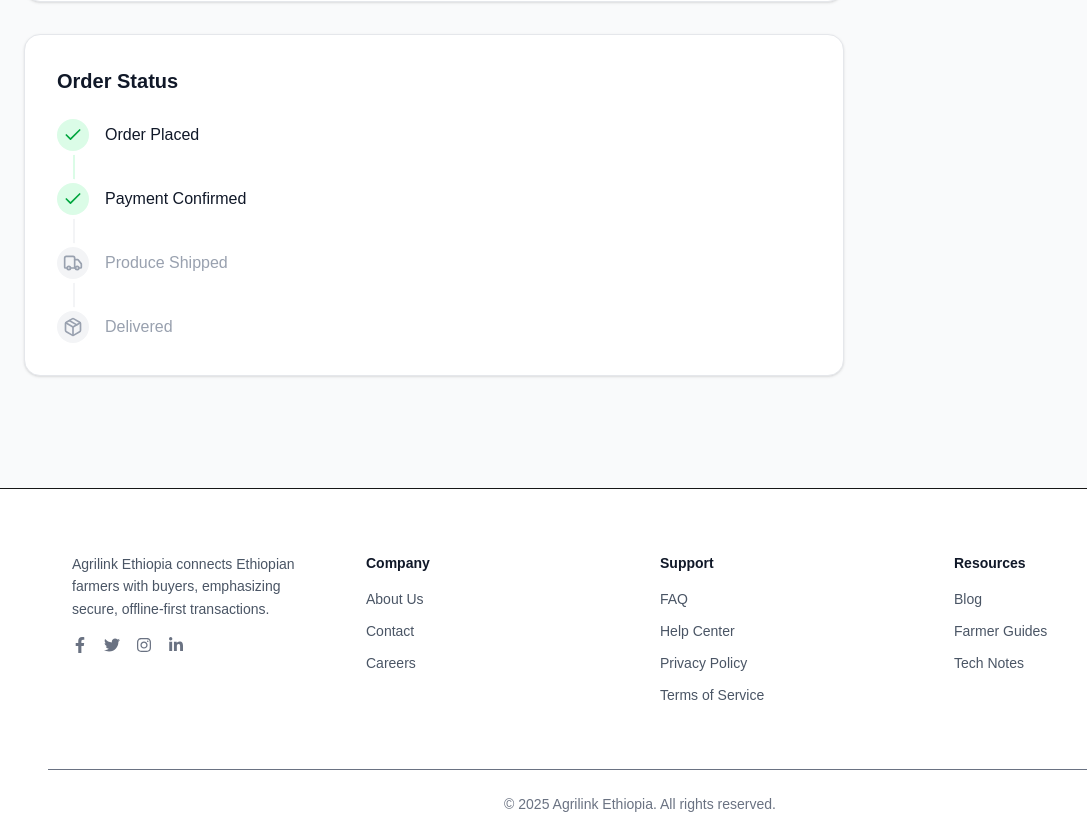
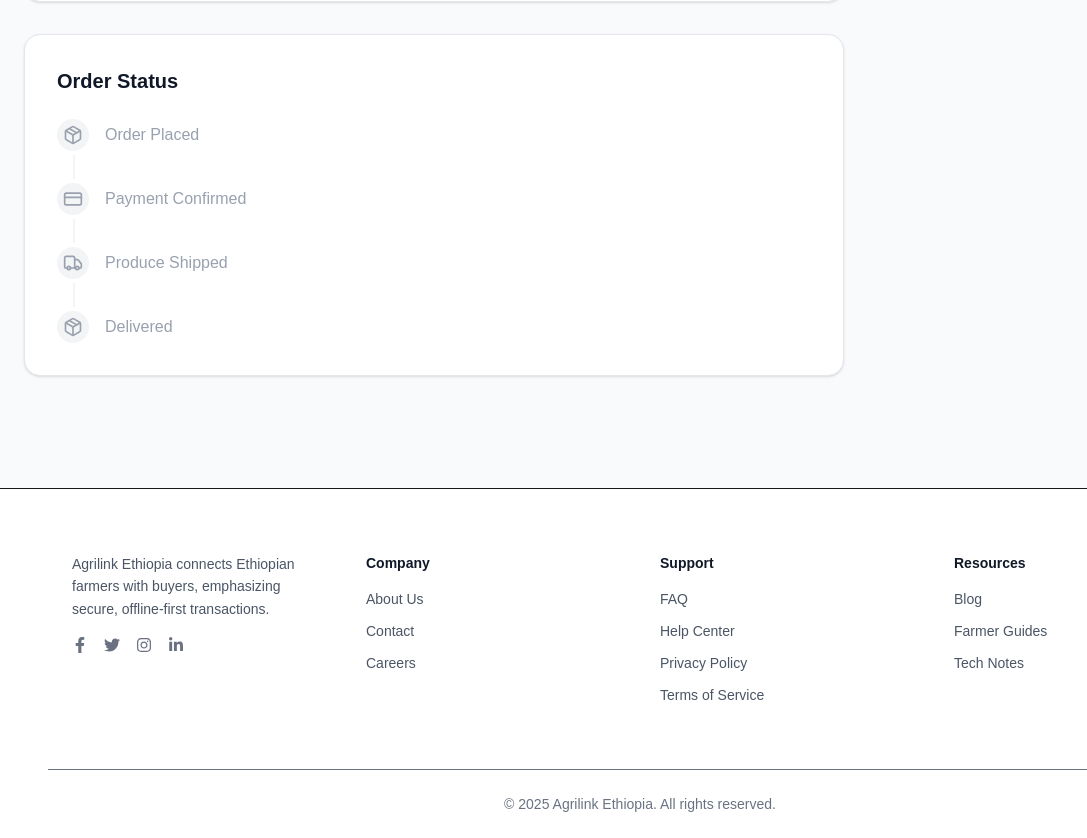
Before and after one commit to BemnetMussa/AgriLink, a Next.js app in the folder client/: page /listings/1 in a window 1280 px wide. Shown: the part 1277-2115 px from the top of the page, without its empty margins (0-1087 px from the left). Built offline with nearby package versions, Linux system fonts and the light colour scheme.

Commit message:
order status(neutral)
since the funcitonaties of the order is not implemented is is neutral for now

```diff
--- a/client/app/listings/[id]/page.tsx
+++ b/client/app/listings/[id]/page.tsx
@@ -161,20 +161,20 @@
 
                                 {/* Step 1 */}
                                 <div className="relative flex items-center gap-4">
-                                    <div className="z-10 flex h-8 w-8 items-center justify-center rounded-full bg-green-100 text-green-600 ring-4 ring-white">
-                                        <Check className="h-5 w-5" />
+                                    <div className="z-10 flex h-8 w-8 items-center justify-center rounded-full bg-gray-100 text-gray-400 ring-4 ring-white">
+                                        <Package className="h-5 w-5" />
                                     </div>
-                                    <div className="absolute left-4 top-8 h-full w-0.5 bg-green-100"></div>
-                                    <span className="font-medium text-gray-900">Order Placed</span>
+                                    <div className="absolute left-4 top-8 h-full w-0.5 bg-gray-100"></div>
+                                    <span className="font-medium text-gray-400">Order Placed</span>
                                 </div>
 
                                 {/* Step 2 */}
                                 <div className="relative flex items-center gap-4">
-                                    <div className="z-10 flex h-8 w-8 items-center justify-center rounded-full bg-green-100 text-green-600 ring-4 ring-white">
-                                        <Check className="h-5 w-5" />
+                                    <div className="z-10 flex h-8 w-8 items-center justify-center rounded-full bg-gray-100 text-gray-400 ring-4 ring-white">
+                                        <CreditCard className="h-5 w-5" />
                                     </div>
                                     <div className="absolute left-4 top-8 h-full w-0.5 bg-gray-100"></div>
-                                    <span className="font-medium text-gray-900">Payment Confirmed</span>
+                                    <span className="font-medium text-gray-400">Payment Confirmed</span>
                                 </div>
 
                                 {/* Step 3 */}
```
